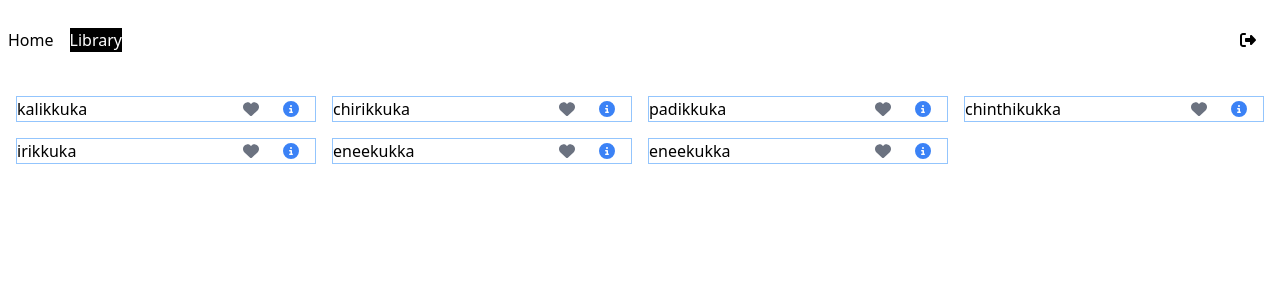
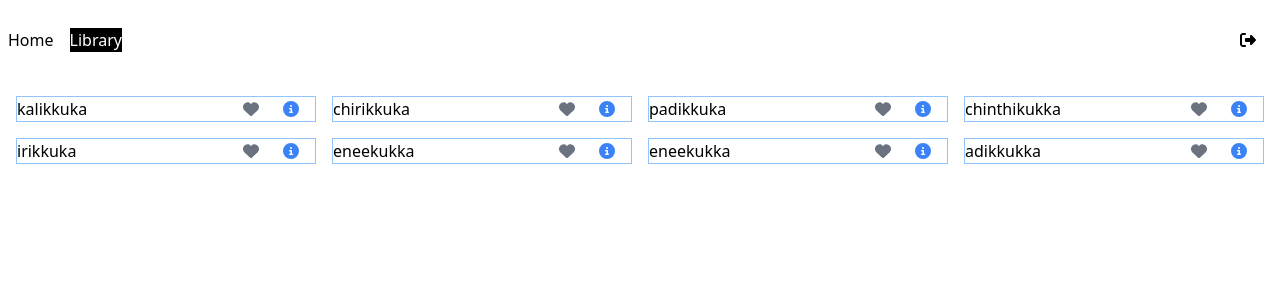
Before and after one commit to sachinkmohan/em-vocab-trainer, a React (Vite) app: page /library in a window 1280 px wide. Shown: the top 300 px of the page. Built offline with nearby package versions, Linux system fonts and the light colour scheme; no server answers; data requests are answered from the project's data file.

Commit message:
showing favorite words from the UI

```diff
--- a/src/components/WordList.tsx
+++ b/src/components/WordList.tsx
@@ -3,7 +3,7 @@ import { FontAwesomeIcon } from "@fortawesome/react-fontawesome";
 import { faInfoCircle, faHeart } from "@fortawesome/free-solid-svg-icons";
 import { useState, useRef, useEffect } from "react";
 import WordDetails from "./words/WordDetails";
-import { doc, collection, addDoc } from "firebase/firestore";
+import { doc, collection, addDoc, getDocs } from "firebase/firestore";
 
 interface Word {
   id: string;
@@ -20,7 +20,7 @@ const WordList = () => {
   const [selectedTranslation, setSelectedTranslation] = useState("");
   const [email, setEmail] = useState<string | null>(null);
 
-  const [isFavorited, setIsFavorited] = useState(false);
+  const [favoriteWords, setFavoriteWords] = useState<string[]>([]);
 
   useEffect(() => {
     const fetchData = async () => {
@@ -66,6 +66,30 @@ const WordList = () => {
     }
   };
 
+  const fetchFavoriteWords = async () => {
+    if (!email) {
+      return;
+    }
+    try {
+      const userDocRef = doc(db, "users", email ?? "");
+      const favoriteWordIDsCollectionRef = collection(
+        userDocRef,
+        "favoriteWordIDs"
+      );
+
+      const querySnapshot = await getDocs(favoriteWordIDsCollectionRef);
+      const favoriteWords = querySnapshot.docs.map((doc) => doc.data().WordId);
+      setFavoriteWords(favoriteWords);
+      console.log("Favorite words fetched: ", favoriteWords);
+    } catch (e) {
+      console.error("Error fetching favorite words: ", e);
+    }
+  };
+
+  useEffect(() => {
+    fetchFavoriteWords();
+  }, [email]);
+
   return (
     <>
       <div className="p-4">
@@ -81,7 +105,11 @@ const WordList = () => {
                 <div className="flex justify-around gap-6 pr-4">
                   <FontAwesomeIcon
                     icon={faHeart}
-                    className={isFavorited ? "text-red-500" : "text-gray-500"}
+                    className={
+                      favoriteWords.includes(word.id)
+                        ? "text-red-500"
+                        : "text-gray-500"
+                    }
                     onClick={() => handleFavoriteClick(word.id)}
                   />
                   <FontAwesomeIcon
--- a/words.json
+++ b/words.json
@@ -43,6 +43,12 @@
       "word": "eneekukka",
       "translation": "to stand up",
       "figureOfSpeech": " verb"
+    },
+    {
+      "id": "43847693-3593-46c3-9a02-25a5363c22bf",
+      "word": "adikkukka",
+      "translation": "to beat",
+      "figureOfSpeech": " verb"
     }
   ]
 }
```
